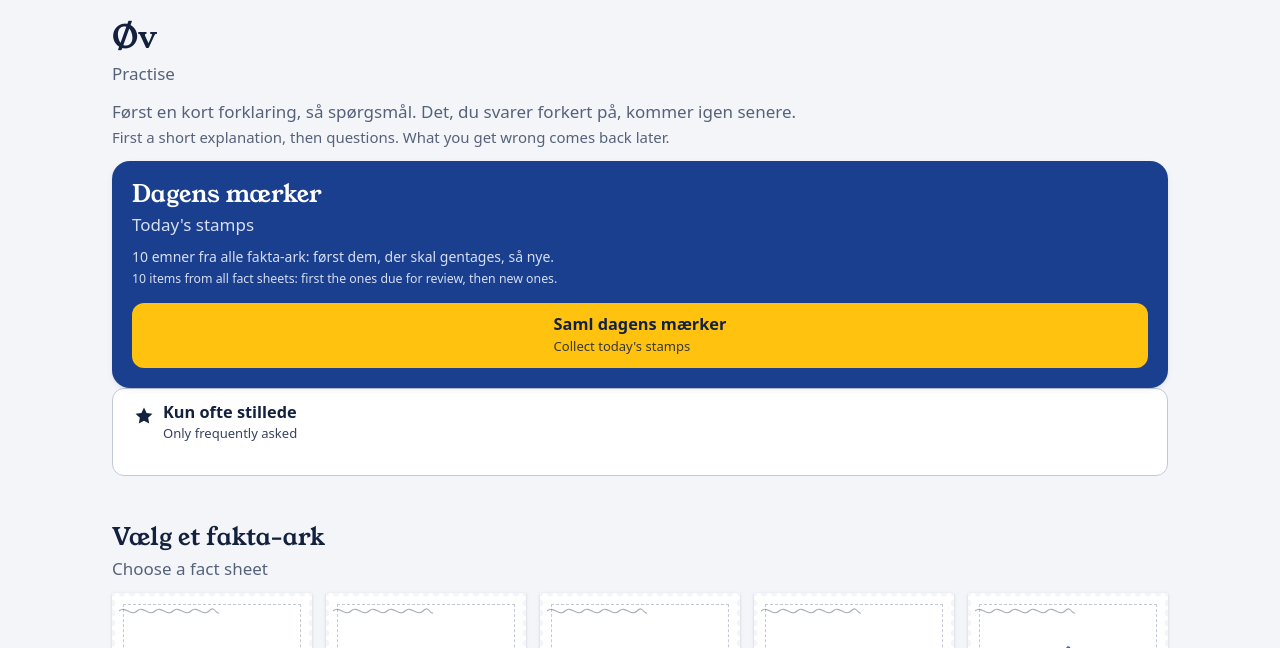
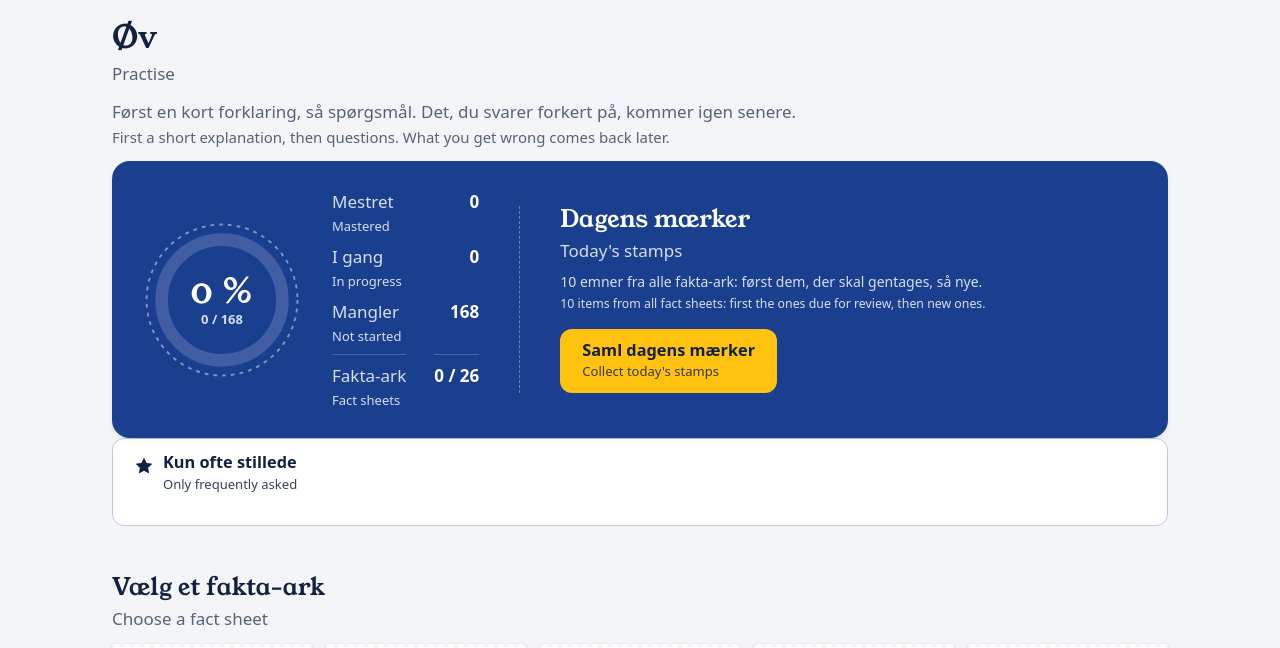
Before and after one commit to m-Samhoury/medborgerskabsproven, a plain HTML site: page learn.html in a window 1280 px wide. Shown: the part 76-724 px from the top of the page. Drawn offline with Linux system fonts and the light colour scheme; a web font is replaced by a local one.

Commit message:
Øv: overall progress as a postmark ring in the Dagens mærker panel
Shows the share of all items mastered, the mastered / in progress / not started
counts, and how many fact sheets are fully mastered.

Co-Authored-By: Claude Opus 5.5 <noreply@anthropic.com>

```diff
--- a/css/style.css
+++ b/css/style.css
@@ -1416,6 +1416,45 @@ main.only-frequent .fact-row:not(.freq) { display: none; }
 .today h2 { margin: 0 0 var(--s-2); font-size: var(--fs-xl); color: var(--on-panel); }
 .today .btn-stack.cta { width: 100%; }
 
+/* Øv: overall progress as a postmark ring inside the today panel. */
+.today-progress { display: flex; flex-direction: column; gap: 16px; }
+.progress-row { display: flex; align-items: center; gap: 18px; }
+.postmark-ring { position: relative; width: 124px; height: 124px; flex: 0 0 auto; }
+.postmark-ring svg { width: 100%; height: 100%; display: block; }
+.postmark-ring circle { fill: none; }
+.postmark-ring .pm-perf { stroke: color-mix(in srgb, var(--on-panel) 45%, transparent); stroke-width: 1.5; stroke-dasharray: 3 4; }
+.postmark-ring .pm-track { stroke: color-mix(in srgb, var(--on-panel) 16%, transparent); stroke-width: 10; }
+.postmark-ring .pm-arc { stroke: var(--signal); stroke-width: 10; stroke-linecap: round; }
+.postmark-ring.full .pm-arc { stroke: var(--go); }
+.postmark-ring .pm-text {
+  position: absolute; inset: 0;
+  display: flex; flex-direction: column; align-items: center; justify-content: center; gap: 4px;
+  font-variant-numeric: tabular-nums;
+}
+.postmark-ring .pm-text b { font: 400 1.75rem/1 var(--f-display); color: var(--on-panel); }
+.postmark-ring .pm-text span { font: 700 var(--fs-xs)/1 var(--f-body); color: var(--on-panel-2); }
+.progress-stats {
+  flex: 1 1 auto; min-width: 0; margin: 0;
+  display: grid; grid-template-columns: 1fr auto; row-gap: 8px; column-gap: 10px;
+  font-size: var(--fs-s); font-variant-numeric: tabular-nums;
+}
+.progress-stats dt { color: var(--on-panel-2); }
+.progress-stats dt .bi { display: flex; flex-direction: column; }
+.progress-stats dt .en { font-size: var(--fs-xs); }
+.progress-stats dd { margin: 0; font-weight: 700; text-align: right; color: var(--on-panel); }
+.progress-stats dt:nth-last-of-type(1),
+.progress-stats dd:nth-last-of-type(1) { border-top: 1px solid color-mix(in srgb, var(--on-panel) 20%, transparent); padding-top: 8px; }
+.today-body { border-top: 1px dashed color-mix(in srgb, var(--on-panel) 35%, transparent); padding-top: 14px; }
+@media (min-width: 760px) {
+  .today-progress { flex-direction: row; align-items: center; gap: 40px; padding: 28px 32px; }
+  .progress-row { flex: 0 0 auto; gap: 32px; }
+  .postmark-ring { width: 156px; height: 156px; }
+  .postmark-ring .pm-text b { font-size: 2.25rem; }
+  .progress-stats { flex: 0 0 auto; column-gap: 28px; font-size: var(--fs-body); }
+  .today-body { flex: 1 1 auto; min-width: 0; border-top: 0; padding-top: 0; border-left: 1px dashed color-mix(in srgb, var(--on-panel) 35%, transparent); padding-left: 40px; }
+  .today-progress .btn-stack.cta { width: auto; }
+}
+
 /* Explanation stage (§5.5.2) */
 .session { max-width: var(--read-max); margin: 0 auto; }
 .lesson-head { margin: 0 0 var(--s-4); font-size: var(--fs-l); }
--- a/js/learn.js
+++ b/js/learn.js
@@ -341,6 +341,55 @@
     renderExplain();
   }
 
+  // Overall progress for the Øv picker: a postmark ring with the share of all items mastered, then the counts.
+  // An item in several fact sheets is counted once.
+  function overallProgress(D) {
+    var ids = {};
+    D.topics.forEach(function (t) { t.cluster_ids.forEach(function (id) { ids[id] = true; }); });
+    var all = Object.keys(ids);
+    var mastered = 0, started = 0;
+    all.forEach(function (id) {
+      if (MBP.store.isMastered(id)) mastered++;
+      else if (MBP.store.isSeen(id)) started++;
+    });
+    var total = all.length;
+    var left = total - mastered - started;
+    var sheetsDone = D.topics.filter(function (t) {
+      var p = MBP.ui.topicProgress(D, t);
+      return p.total > 0 && p.mastered >= p.total;
+    }).length;
+    var pct = total ? Math.floor(mastered * 100 / total) : 0;
+
+    var r = 48, c = 2 * Math.PI * r;
+    var arc = total ? (c * mastered / total).toFixed(1) : 0;
+    var ring = MBP.ui.constSvg(
+      '<svg viewBox="0 0 124 124" aria-hidden="true">' +
+      '<circle class="pm-perf" cx="62" cy="62" r="60"/>' +
+      '<circle class="pm-track" cx="62" cy="62" r="' + r + '"/>' +
+      (mastered ? '<circle class="pm-arc" cx="62" cy="62" r="' + r + '" stroke-dasharray="' + arc + ' ' + c.toFixed(1) + '" transform="rotate(-90 62 62)"/>' : "") +
+      "</svg>");
+
+    function row(da, en, value) {
+      return [h("dt", null, bi(da, en, "span")), h("dd", null, value)];
+    }
+
+    return h("div", { class: "progress-row" },
+      h("div", {
+        class: "postmark-ring" + (mastered === total && total ? " full" : ""),
+        role: "img",
+        "aria-label": pct + " % – " + mastered + " af " + total + " emner mestret"
+      },
+        ring,
+        h("div", { class: "pm-text" },
+          h("b", null, pct + " %"),
+          h("span", null, mastered + " / " + total))),
+      h("dl", { class: "progress-stats" },
+        row("Mestret", "Mastered", mastered),
+        row("I gang", "In progress", started),
+        row("Mangler", "Not started", left),
+        row("Fakta-ark", "Fact sheets", sheetsDone + " / " + D.topics.length)));
+  }
+
   // Picker: today's stamps, then one stamp per topic with the number due for review.
   function renderPicker(main, D) {
     main.textContent = "";
@@ -350,14 +399,16 @@
       "First a short explanation, then questions. What you get wrong comes back later.",
       "p"));
 
-    main.appendChild(h("section", { class: "today" },
+    main.appendChild(h("section", { class: "today today-progress" },
+      overallProgress(D),
+      h("div", { class: "today-body" },
         h("h2", null, bi("Dagens mærker", "Today's stamps", "span")),
         bi(
           "10 emner fra alle fakta-ark: først dem, der skal gentages, så nye.",
           "10 items from all fact sheets: first the ones due for review, then new ones.",
           "p"),
         h("a", { class: "btn btn-stack cta", href: "learn.html?topic=all" },
-        bi("Saml dagens mærker", "Collect today's stamps", "span"))));
+          bi("Saml dagens mærker", "Collect today's stamps", "span")))));
 
     main.appendChild(h("div", { class: "quick" },
       h("a", { class: "btn btn-secondary", href: "learn.html?topic=all&frequent=1", title: "Only frequently asked" },
--- a/js/ui.js
+++ b/js/ui.js
@@ -1217,6 +1217,7 @@
     stampLevel: stampLevel,
     stamp: stamp,
     topicChip: topicChip,
+    constSvg: constSvg,
     faceValue: faceValue,
     weekStamps: weekStamps,
     runBar: runBar,
```
Lines whose indentation alone changed are shown as unchanged.
